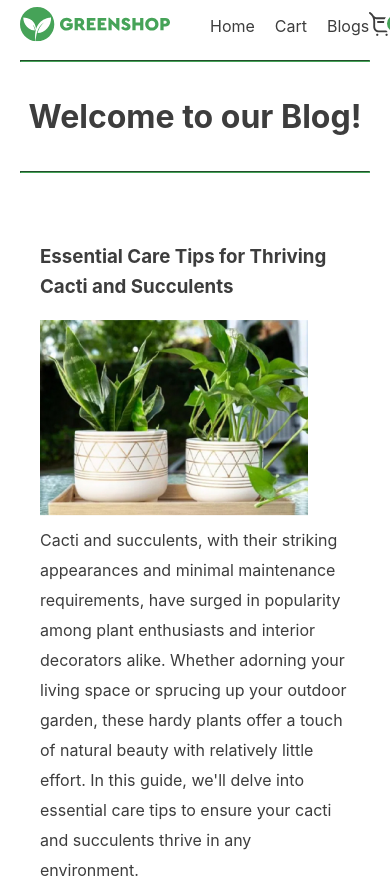
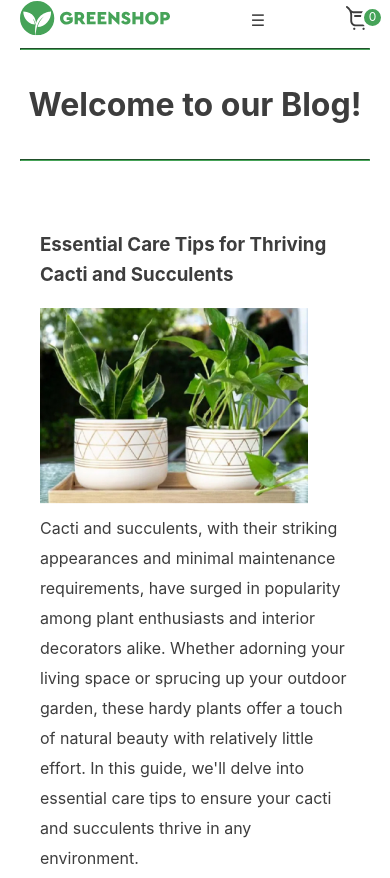
Before and after one commit to OrkhanJR/greenshop-diplom, a React (Create React App) app: page /blog in a window 390 px wide. Shown: the top 878 px of the page. Built offline with nearby package versions, Linux system fonts and the light colour scheme.

Commit message:
Burger menu created

```diff
--- a/src/components/SharedComponents/Header/Header.jsx
+++ b/src/components/SharedComponents/Header/Header.jsx
@@ -1,12 +1,18 @@
+import React, { useState } from "react";
 import logo from "../../../assets/Images/Logo/Logo.svg";
 import cart from "../../../assets/Images/header/cart.svg";
 import { Link, useNavigate } from "react-router-dom";
-// import Button from "../Button/Button";
 import { useSelector } from "react-redux";
 import { selectTotalItems } from "../../../redux/slices/cartSlice";
 
 const Header = () => {
   const navigate = useNavigate();
+  const [isMenuOpen, setIsMenuOpen] = useState(false);
+
+  const toggleMenu = () => {
+    setIsMenuOpen(!isMenuOpen);
+  };
+
   const navigateToCart = () => {
     navigate(`/cart`);
   };
@@ -34,6 +40,25 @@ const Header = () => {
               <Link to={"/blog"}>Blogs</Link>
             </li>
           </ul>
+
+          <div className="burger-menu" onClick={toggleMenu}>
+            <div> &#9776; </div>
+            {isMenuOpen && (
+              <div className="burger-links">
+                <ul className="mobile-links">
+                  <li>
+                    <Link to={"/"}>Home</Link>
+                  </li>
+                  <li>
+                    <Link to={"/cart"}> Cart </Link>
+                  </li>
+                  <li>
+                    <Link to={"/blog"}>Blogs</Link>
+                  </li>
+                </ul>
+              </div>
+            )}
+          </div>
         </div>
 
         <div className="login">
@@ -41,7 +66,6 @@ const Header = () => {
             <span className="cart-count">{totalItems}</span>
             <img src={cart} alt="cart" />
           </div>
-
         </div>
       </div>
       <hr />
--- a/src/components/SharedComponents/Header/Header.scss
+++ b/src/components/SharedComponents/Header/Header.scss
@@ -69,15 +69,44 @@
   hr {
     border-color: green;
   }
+  .burger-menu {
+    display: none;
+  }
 }
 
+@media (max-width: 500px) {
+  .header-wrapper {
+    .links-wrapper {
+      .links {
+        display: none;
+      }
 
-@media (max-width: 426px) {
-.header-wrapper {
-  .links-wrapper {
-    .links {
-      gap: 20px;
+      .burger-menu {
+        display: block;
+        padding: 10px;
+        position: relative;
+        cursor: pointer;
+
+        .burger-links {
+          position: absolute;
+          right: 0;
+          background-color: $green;
+          border-radius: 10px;
+          padding: 10px;
+
+          .mobile-links {
+            display: flex;
+            flex-direction: column;
+            gap: 10px;
+            text-align: right;
+
+            a {
+              color: white;
+              text-decoration: none;
+            }
+          }
+        }
+      }
     }
   }
 }
-}
```
